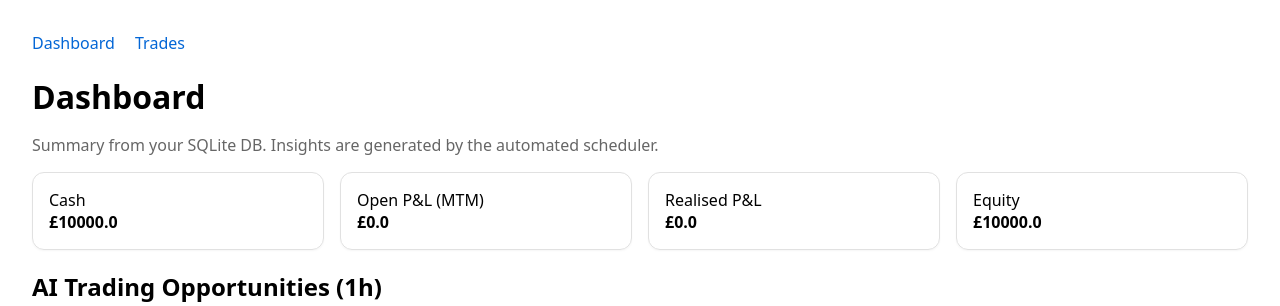
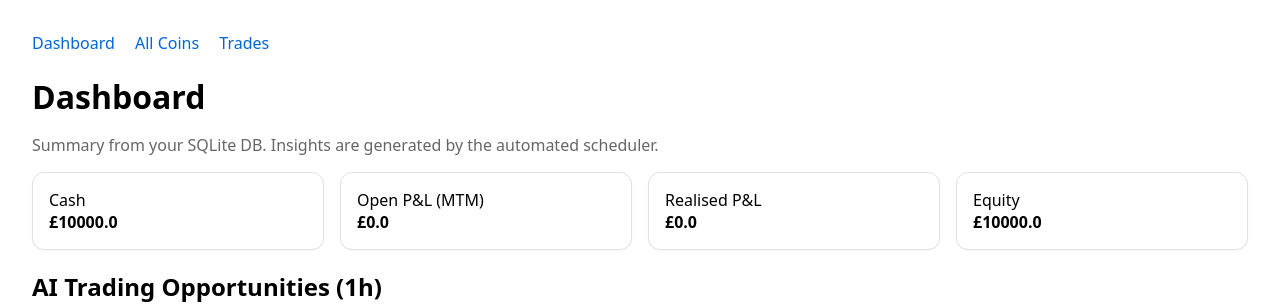
Before and after one commit to warmo1/tradingbot, a Flask app: page / in a window 1280 px wide. Shown: the top 306 px of the page. Run offline with Flask 3, Linux system fonts and the light colour scheme; data that the repository does not hold is empty; parts of the project's set-up code (start-up, migrations or seed data) failed here and were passed over.

Commit message:
Update dashboard.html

```diff
--- a/bot/templates/dashboard.html
+++ b/bot/templates/dashboard.html
@@ -2,7 +2,6 @@
 <html>
 <head>
   <meta charset="utf-8">
-  <meta http-equiv="refresh" content="60">
   <title>Crypto Bot Dashboard</title>
   <style>
     body { font-family: system-ui, -apple-system, Segoe UI, Roboto, Arial, sans-serif; margin: 2rem; }
@@ -21,7 +20,7 @@
 <body>
   <div class="nav">
     <a href="/">Dashboard</a>
-    <a href="/trades">Trades</a>
+    <a href="/coins">All Coins</a> <a href="/trades">Trades</a>
   </div>
   <h1>Dashboard</h1>
   <p class="muted">Summary from your SQLite DB. Insights are generated by the automated scheduler.</p>
```
